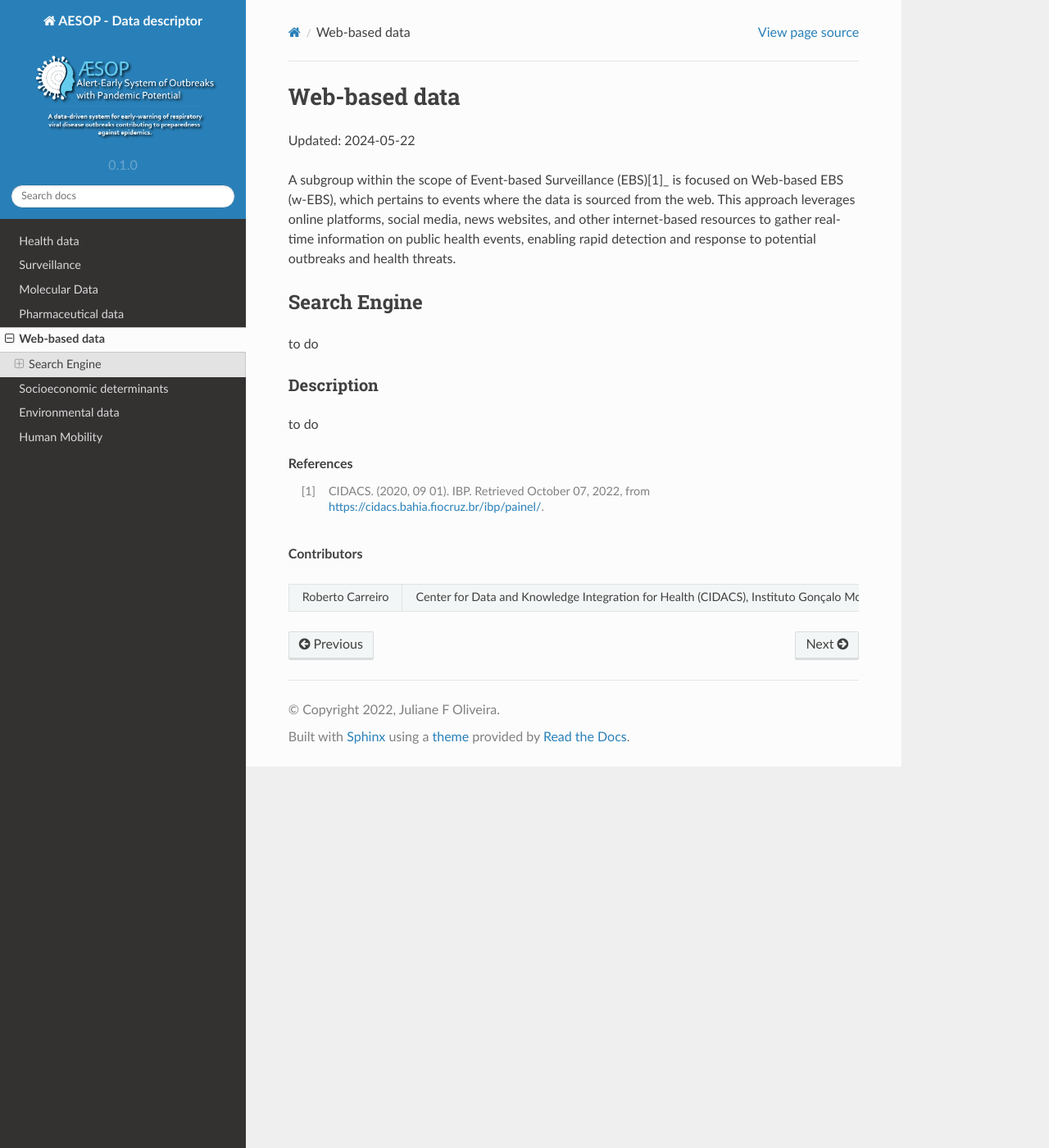
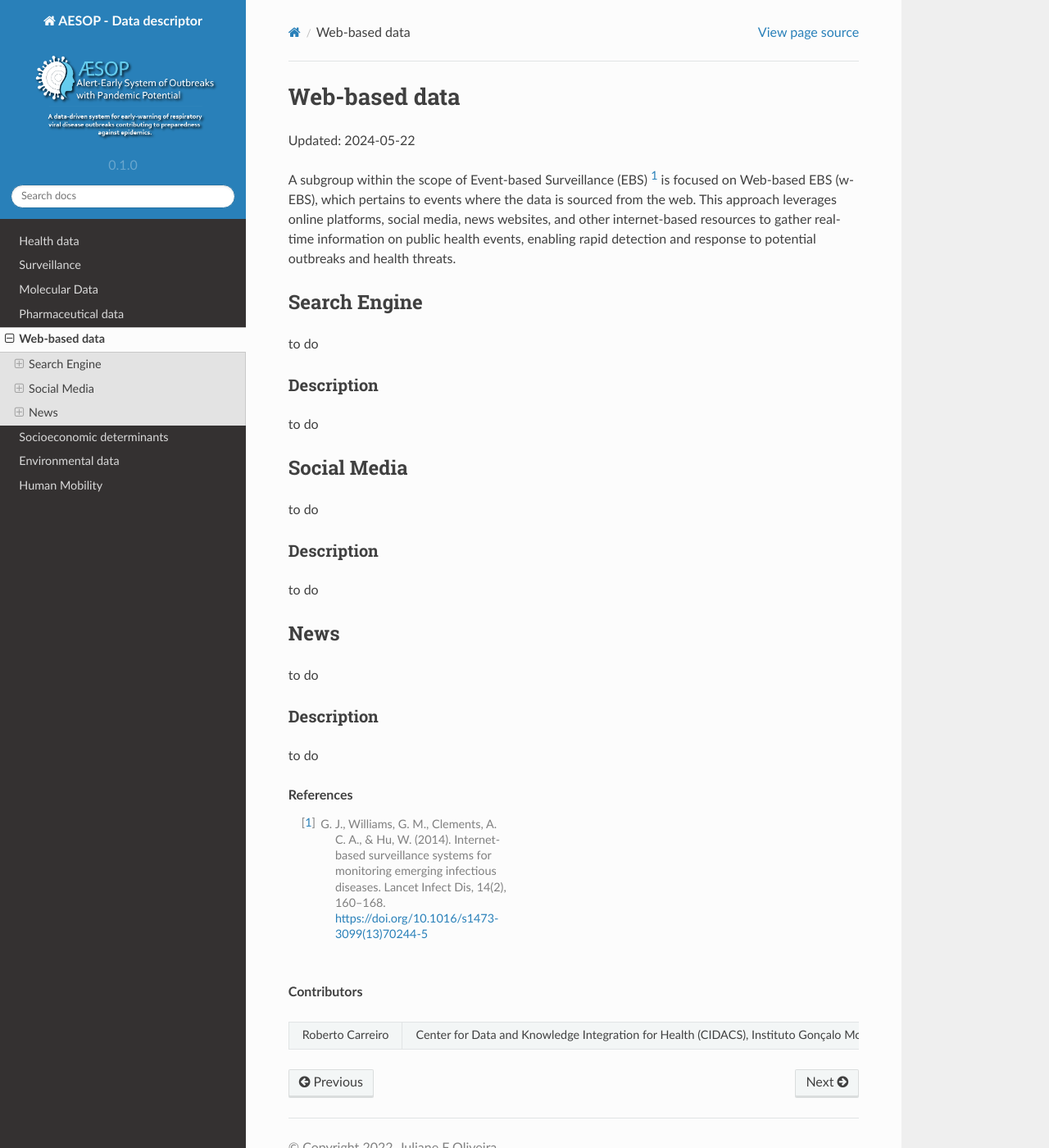
Before and after one commit to cidacslab/AESOP-Data-Documentation, a Sphinx documentation site: the page built from docs/source/web_based.rst, in a window 1280 px wide and 1400 px high. Shown: the whole window at 82% size. Built offline with Sphinx 7.4.7 and the Read the Docs theme 2.0.0, drawn with Linux system fonts in a browser that asks for light colours.

Commit message:
Update web_based.rst

```diff
--- a/docs/source/web_based.rst
+++ b/docs/source/web_based.rst
@@ -2,7 +2,7 @@
 =====
 Updated: 2024-05-22
 
-A subgroup within the scope of Event-based Surveillance (EBS)[1]_ is focused on Web-based EBS (w-EBS), which pertains to events where the data is sourced from the web. This approach leverages online platforms, social media, news websites, and other internet-based resources to gather real-time information on public health events, enabling rapid detection and response to potential outbreaks and health threats.
+A subgroup within the scope of Event-based Surveillance (EBS) [1]_ is focused on Web-based EBS (w-EBS), which pertains to events where the data is sourced from the web. This approach leverages online platforms, social media, news websites, and other internet-based resources to gather real-time information on public health events, enabling rapid detection and response to potential outbreaks and health threats.
 
 Search Engine
 -------------
@@ -13,9 +13,29 @@
 to do
 
 
+Social Media
+-------------
+to do
+
+Description
+^^^^^^^^^^^
+to do
+
+
+News
+-------------
+to do
+
+Description
+^^^^^^^^^^^
+to do
+
+
+
+
 .. rubric:: References
 
-.. [1] CIDACS. (2020, 09 01). IBP. Retrieved October 07, 2022, from https://cidacs.bahia.fiocruz.br/ibp/painel/.
+.. [1] G. J., Williams, G. M., Clements, A. C. A., & Hu, W. (2014). Internet-based surveillance systems for monitoring emerging infectious diseases. Lancet Infect Dis, 14(2), 160–168. https://doi.org/10.1016/s1473-3099(13)70244-5
 
 
 **Contributors**
```
